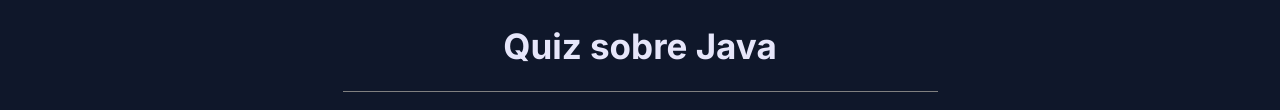
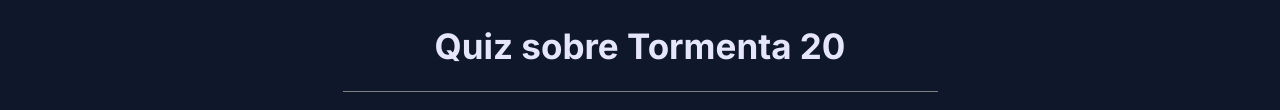
Before and after one commit to Yohann-Rafael/NLW-Experts, a plain HTML site: page index.html in a window 1280 px wide. Shown: the part 383-493 px from the top of the page. Drawn offline with Linux system fonts and the light colour scheme.

Commit message:
Versão Tormenta 20

```diff
--- a/index.html
+++ b/index.html
@@ -11,7 +11,7 @@
             <header>
                 <img src="https://gist.githubusercontent.com/maykbrito/f47569e32fb2b21f2ecc9f4c035c141f/raw/a45997404564112d7596fbb1b9cad5de5521927e/logo.svg" alt="">
                 <h1>
-                    Quiz sobre Java
+                    Quiz sobre Tormenta 20
                 </h1>
             </header>
 
```
Also changed, not shown: index.js (line endings or trailing spaces).
